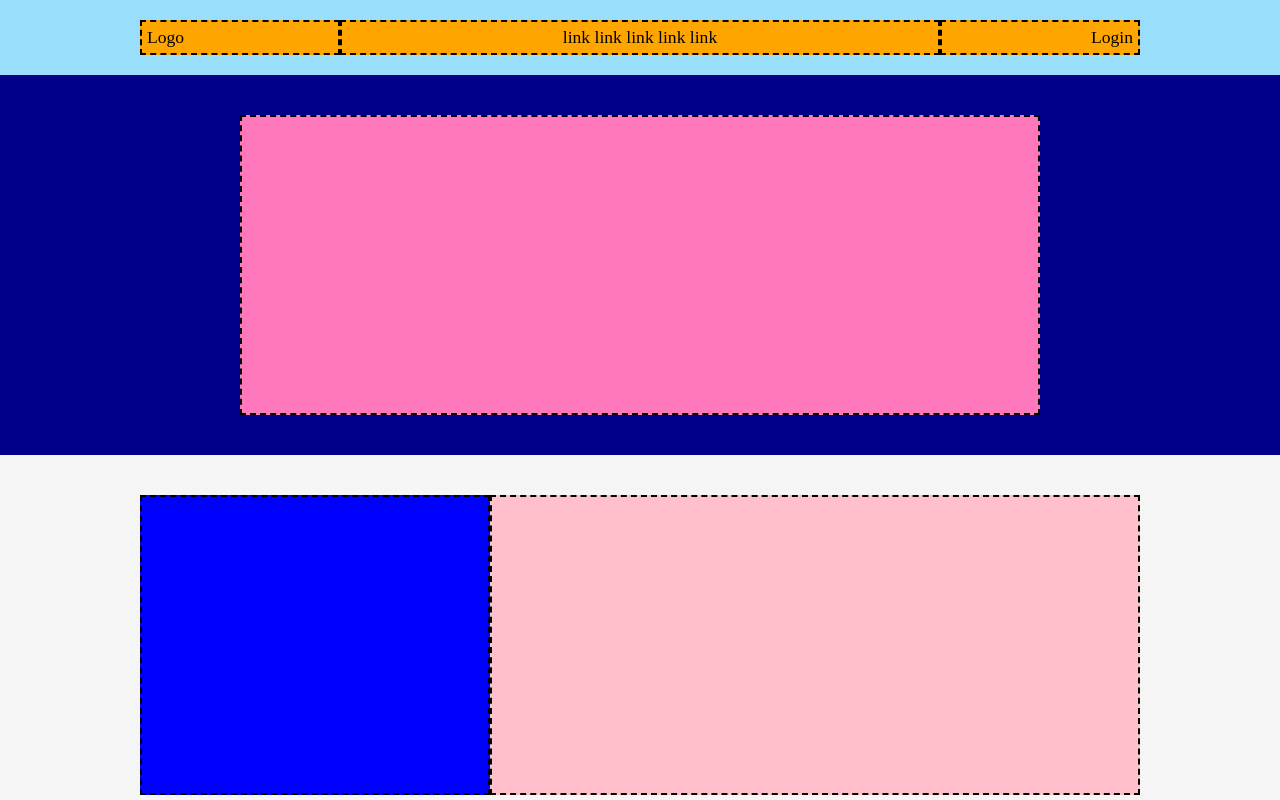
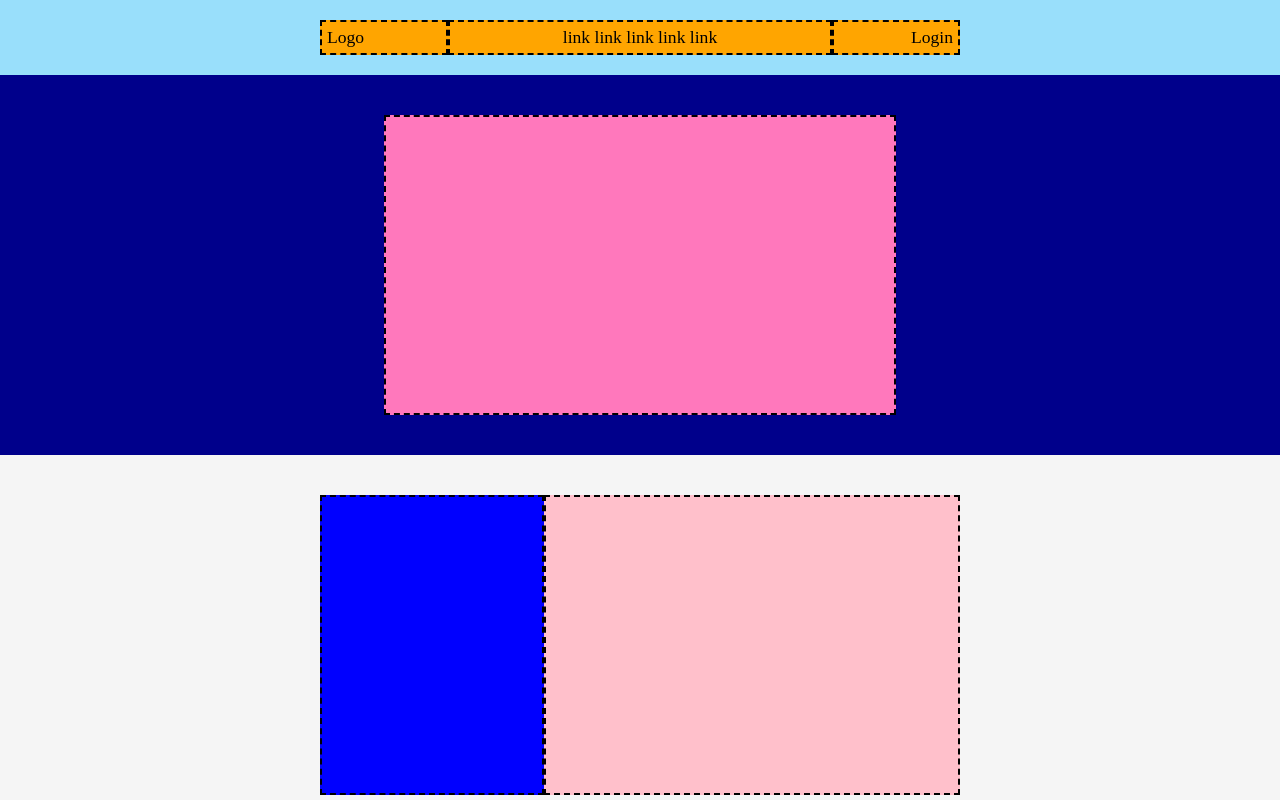
Before and after one commit to alessandropecchini99/htmlcss-struttura-discord, a plain HTML site: page index.html in a window 1280 px wide. Shown: the top 800 px of the page. Drawn offline with Linux system fonts and the light colour scheme.

Commit message:
change margin connteiner

```diff
--- a/style.css
+++ b/style.css
@@ -5,7 +5,7 @@
 }
 
 .conteiner {
-    width: 1000px;
+    width: 50%;
     margin-inline: auto;
 }
 
```
